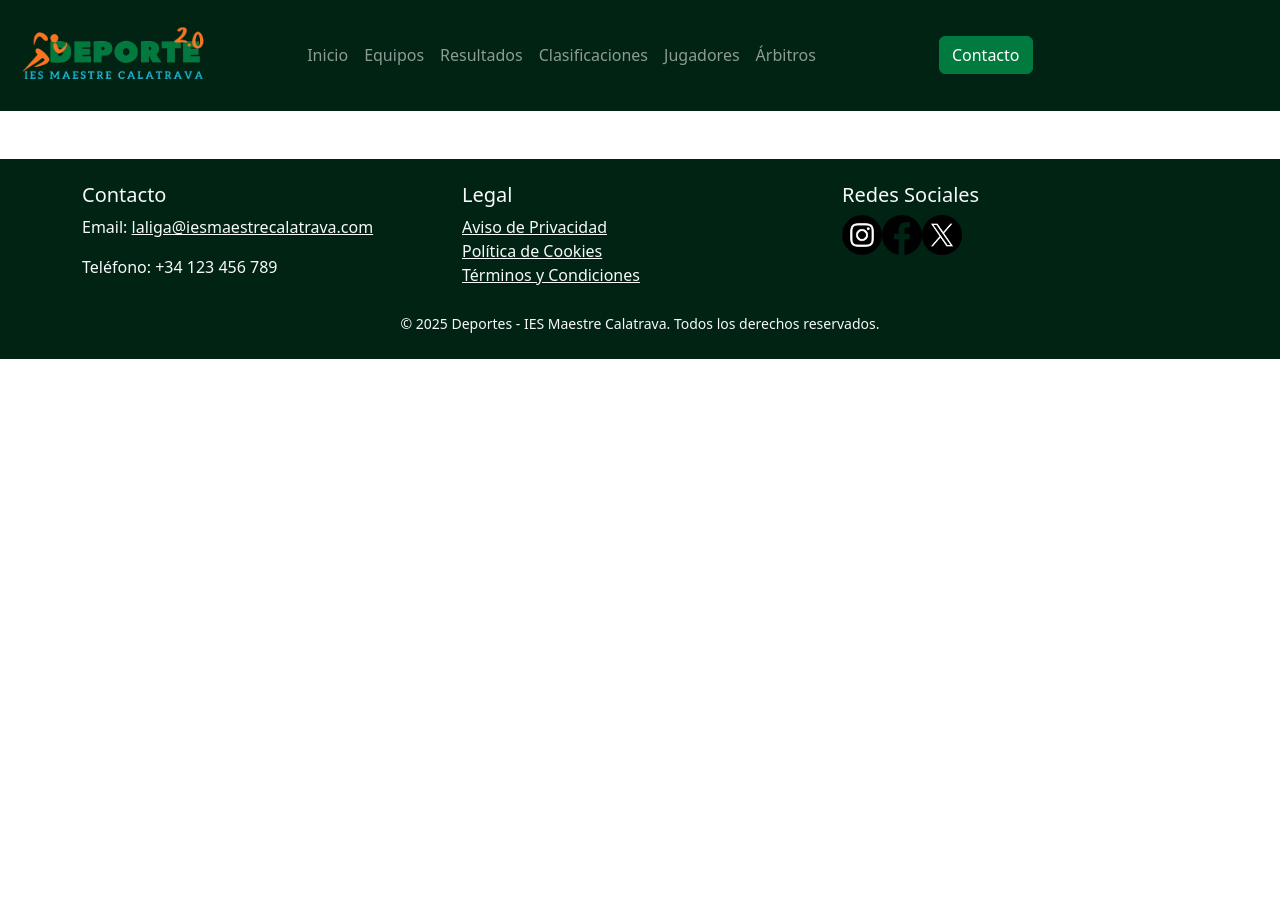
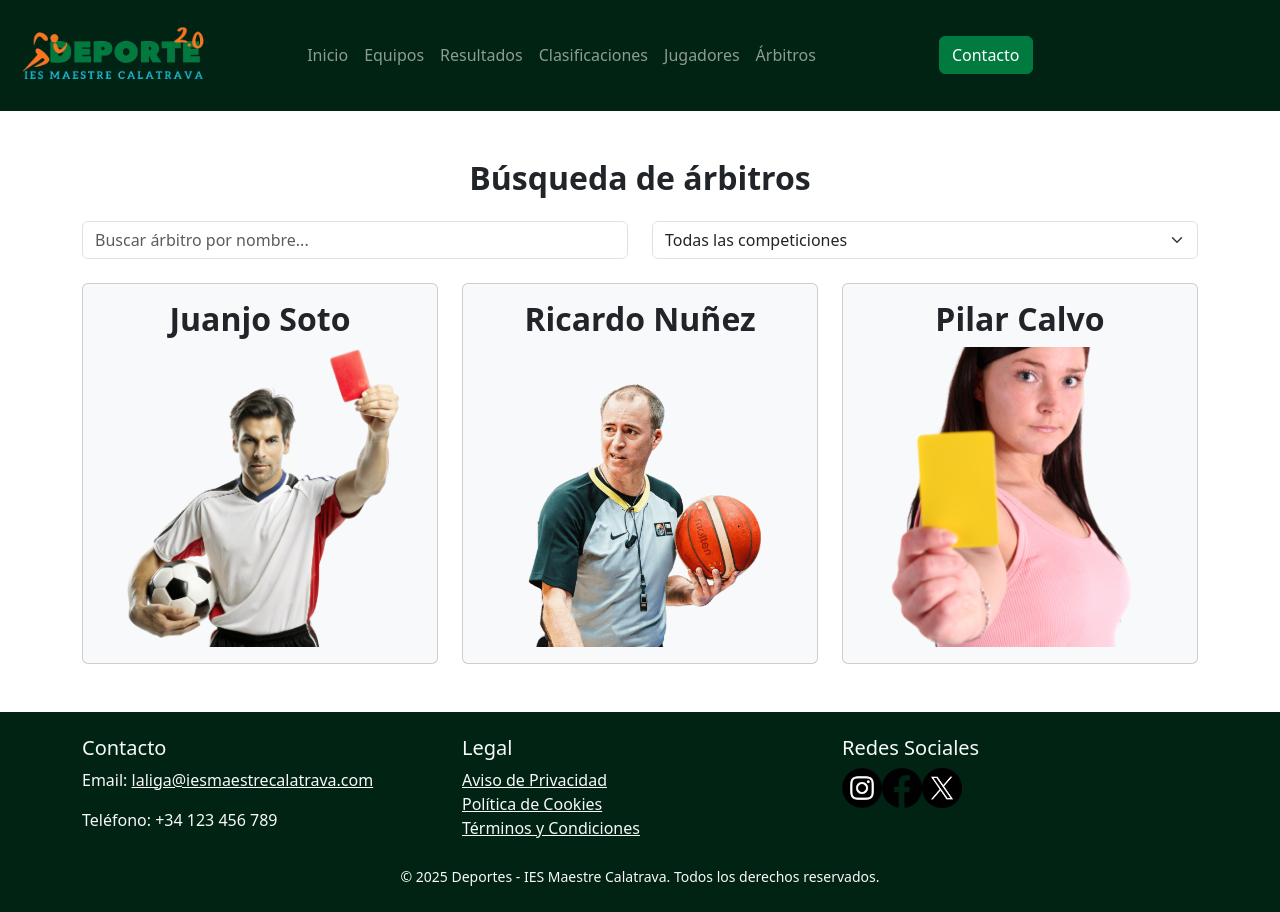
Before and after one commit to EstrHuP/PAUF02-La-Liga-2.0, an Angular app: page /referees in a window 1280 px wide. Before the commit this address led to /. Before the commit the page ends 800 px from the top, so only its background shows below. Built offline with nearby package versions, Linux system fonts and the light colour scheme.

Commit message:
feat(referees): Add referees page

```diff
--- /dev/null
+++ b/src/app/features/referees/pages/referees-page/referees-page.html
@@ -0,0 +1,97 @@
+<main>
+  <div class="container mt-5">
+    <h2 class="fw-bold mb-4 text-center">Búsqueda de árbitros</h2>
+
+    <!-- Filtros -->
+    <div class="row mb-4">
+      <div class="col-md-6">
+        <input
+          type="text"
+          id="refSearch"
+          class="form-control"
+          placeholder="Buscar árbitro por nombre..."
+        />
+      </div>
+      <div class="col-md-6">
+        <select id="competitionFilter" class="form-select">
+          <option value="all">Todas las competiciones</option>
+          <option value="footballOption">Fútbol</option>
+          <option value="basketOption">Baloncesto</option>
+          <option value="volleyOption">Voleibol</option>
+        </select>
+      </div>
+    </div>
+
+    <!-- Lista de jugadores -->
+    <div id="refList" class="row g-4">
+      <!-- Fútbol -->
+      <div
+        class="col-md-4 ref-card footballOption"
+        data-bs-toggle="modal"
+        data-bs-target="#refModal"
+        data-name="Juanjo Soto"
+        data-sport="Fútbol"
+        data-stats="12"
+        data-exp="15 años"
+        data-ref="juanjo"
+      >
+        <div class="card bg-light">
+          <div class="card-body">
+            <h2 class="card-title fw-bold">Juanjo Soto</h2>
+            <img
+              src="assets/img/juanjo.png"
+              class="card-img-top"
+              alt="Árbitro de Fútbol, Juanjo Soto"
+            />
+          </div>
+        </div>
+      </div>
+
+      <!-- Basket -->
+      <div
+        class="col-md-4 ref-card basketOption"
+        data-bs-toggle="modal"
+        data-bs-target="#refModal"
+        data-name="Ricardo Nuñez"
+        data-sport="Baloncesto"
+        data-stats="4"
+        data-exp="2 años"
+        data-ref="ricardo"
+      >
+        <div class="card bg-light">
+          <div class="card-body">
+            <h2 class="card-title fw-bold">Ricardo Nuñez</h2>
+            <img
+              src="assets/img/ricardo.png"
+              class="card-img-top"
+              alt="Árbitro de baloncesto, Ricardo Nuñez"
+            />
+          </div>
+        </div>
+      </div>
+
+      <!-- Voleibol -->
+      <div
+        class="col-md-4 ref-card volleyOption"
+        data-bs-toggle="modal"
+        data-bs-target="#refModal"
+        data-name="Pilar Calvo"
+        data-sport="Voleibol"
+        data-stats="6"
+        data-exp="10 años"
+        data-ref="publicarán"
+      >
+        <div class="card bg-light">
+          <div class="card-body">
+            <h2 class="card-title fw-bold">Pilar Calvo</h2>
+            <img
+              src="assets/img/pilar.png"
+              class="card-img-top"
+              alt="Árbitro de voleibol, Pilar Calvo"
+            />
+          </div>
+        </div>
+      </div>
+    </div>
+  </div>
+</main>
```
Also changed, not shown: src/app/app.routes.ts (+10 -1 lines), src/app/features/referees/pages/referees-page/referees-page.ts (added, +11 -0 lines), src/app/features/referees/pages/referees-page/referees-page.scss (added), 1 other file (tests, documents, lock files or other folders).
